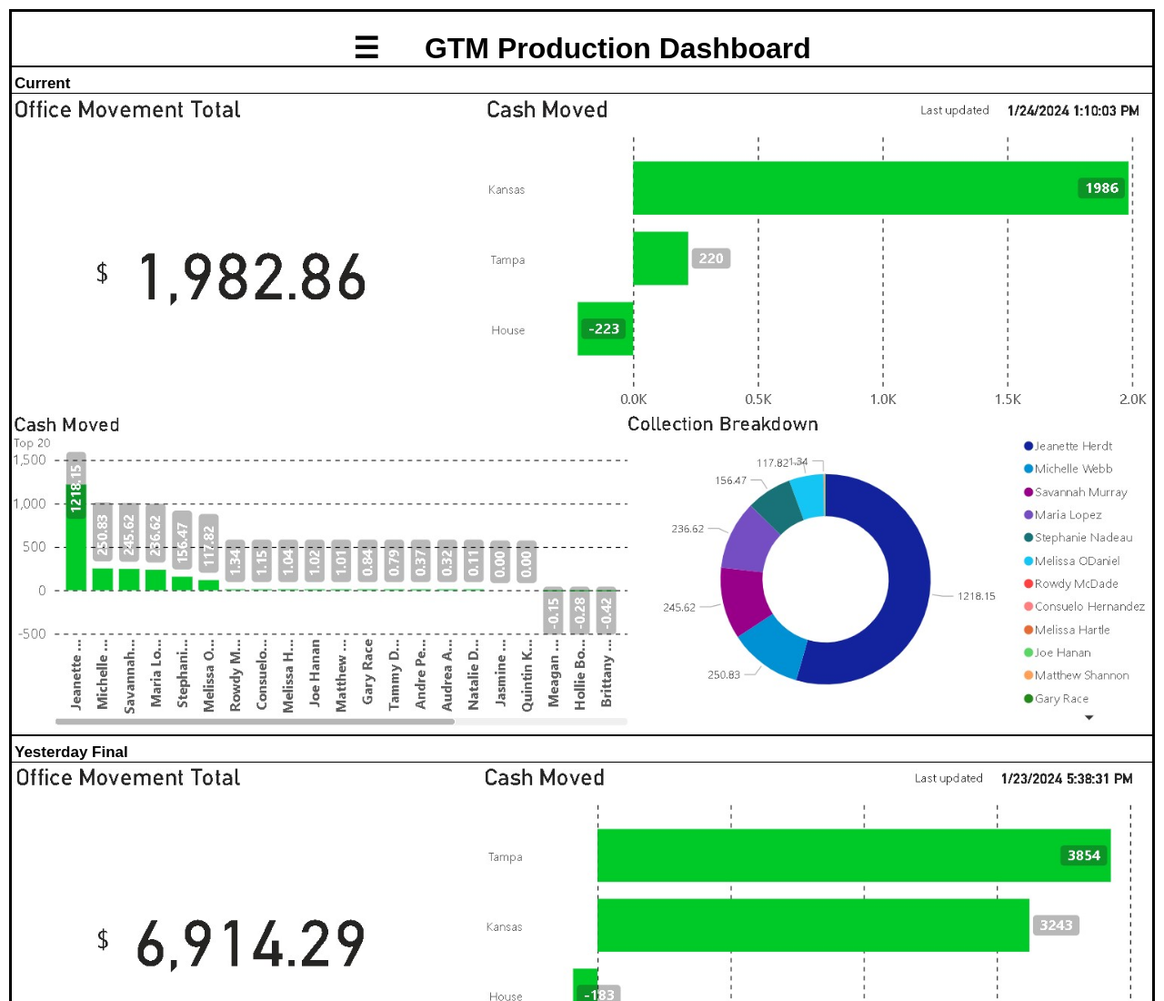
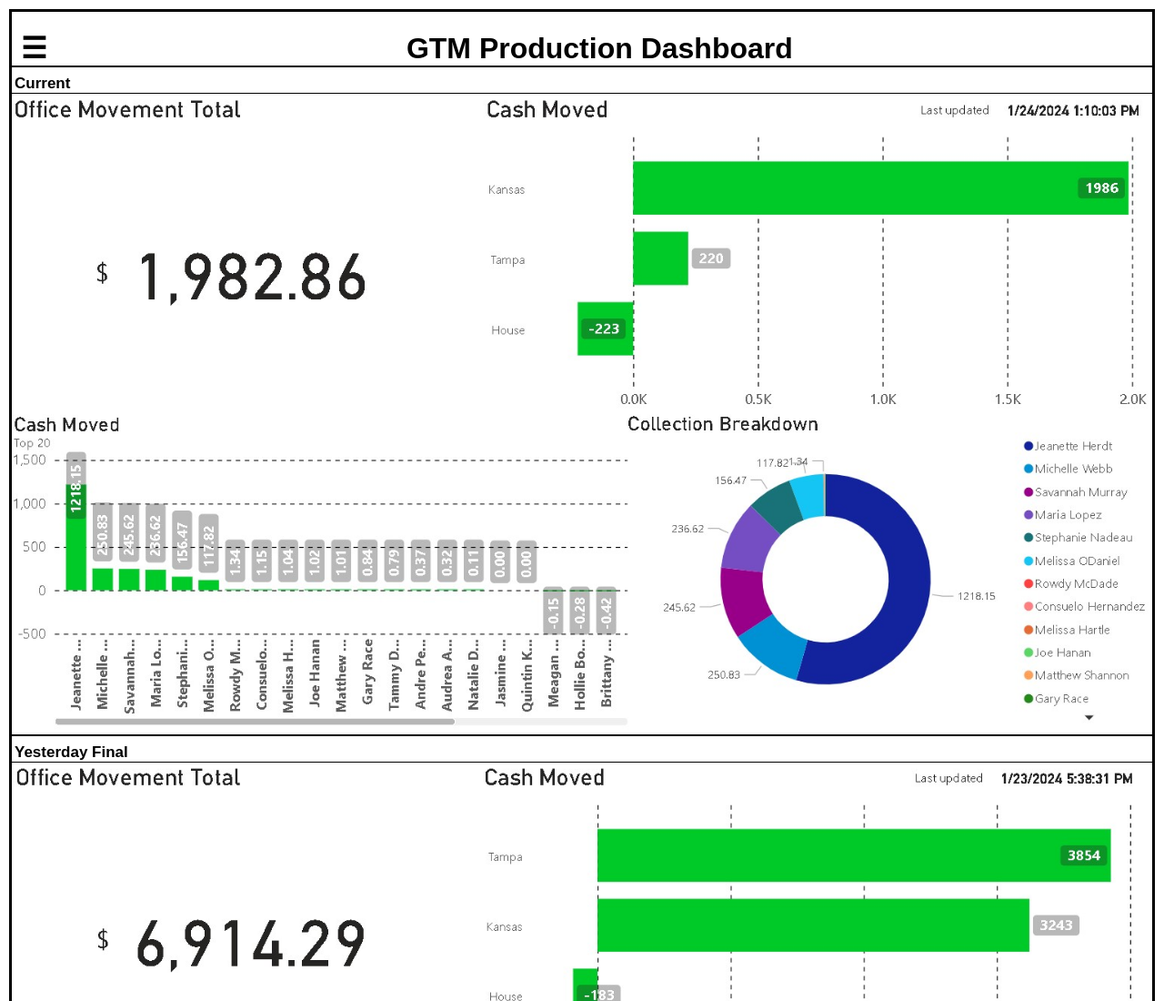
Before and after one commit to GTMAnalytics/productionPortal, a plain HTML site: page index.html in a window 1280 px wide. Shown: the top 1100 px of the page at 91% size. Drawn offline with Linux system fonts and the light colour scheme.

Commit message:
Update index.html

```diff
--- a/index.html
+++ b/index.html
@@ -15,6 +15,7 @@
 			align-items: center;
 		}
 		h1 {
+			width: 100%;
 			margin-bottom: 0;
 			display: flex;
 			justify-content: flex-start;
@@ -39,7 +40,7 @@
 	        }
 		.dropdown-icon {
 			cursor: pointer;
-			margin-right: 50px;
+			margin-left: 10px;
 		}
 		.title-container {
 			text-align: center;
```
